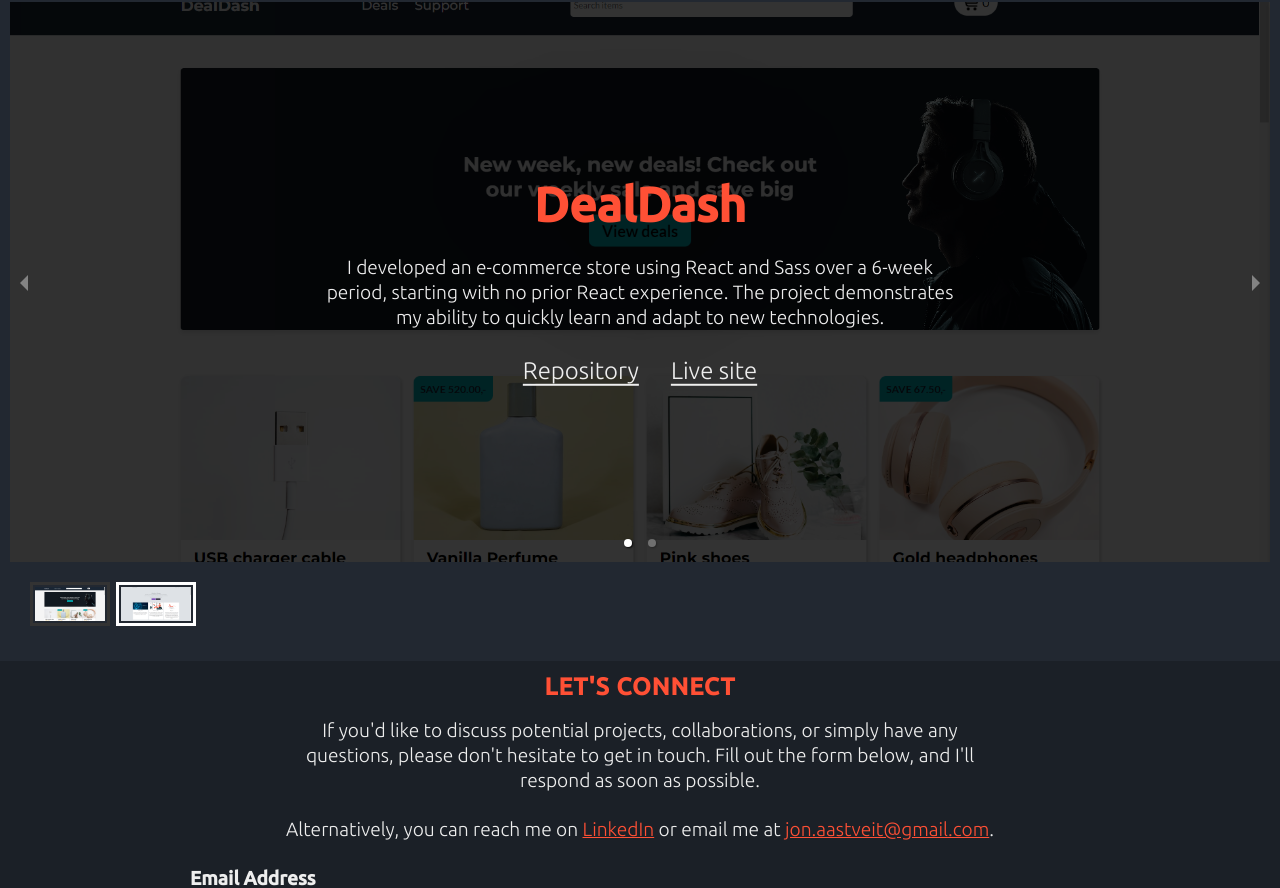
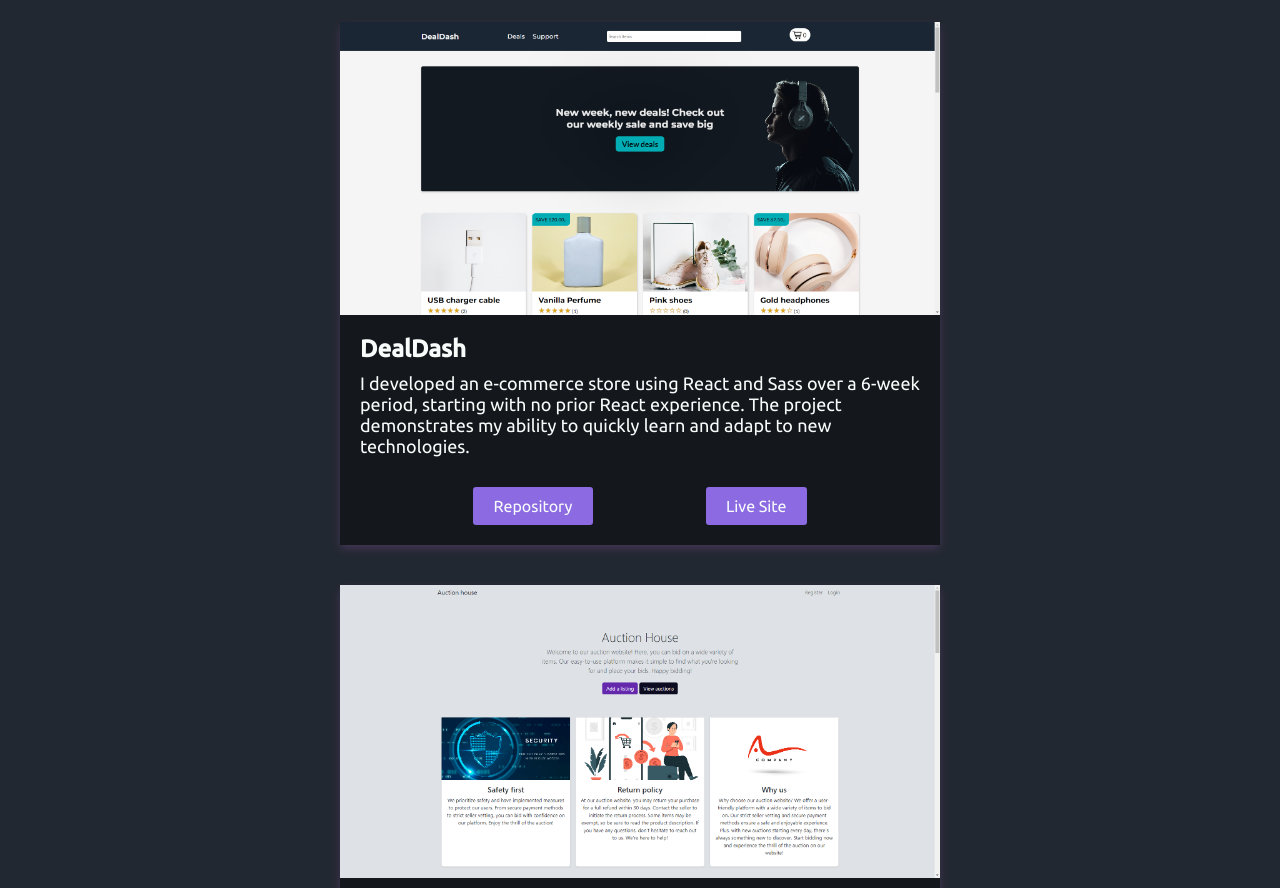
Before and after one commit to Jonast96/New_portfolio, a React (Vite) app: page / in a window 1280 px wide. Shown: the part 1788-2676 px from the top of the page. Built offline with nearby package versions, Linux system fonts and the light colour scheme.

Commit message:
removed carousel and replaced with cards

```diff
--- a/src/components/Carousel.jsx
+++ /dev/null
@@ -1,41 +0,0 @@
-import React from "react";
-import "react-responsive-carousel/lib/styles/carousel.min.css";
-import { Carousel } from "react-responsive-carousel";
-
-import projects from "../data/projects";
-
-console.log(projects);
-
-function ProjectCarousel() {
-  return (
-    <Carousel
-      emulateTouch={true}
-      infiniteLoop={true}
-      showStatus={false}
-      verticalSwipe="standard"
-      autoFocus={false}
-    >
-      {projects.map((project, index) => {
-        return (
-          <div key={index} className="project">
-            <img src={project.image} alt={project.title} />
-            <div className="info">
-              <h3>{project.title}</h3>
-              <p>{project.shortDescription}</p>
-              <div className="links">
-                <a target="_blank" href={project.repoLink}>
-                  Repository
-                </a>
-                <a target="_blank" href={project.liveSiteLink}>
-                  Live site
-                </a>
-              </div>
-            </div>
-          </div>
-        );
-      })}
-    </Carousel>
-  );
-}
-
-export default ProjectCarousel;
--- /dev/null
+++ b/src/components/ProjectCard.jsx
@@ -0,0 +1,37 @@
+import React from "react";
+
+export default function ProjectCard({
+  image,
+  title,
+  shortDescription,
+  repoLink,
+  liveSiteLink,
+}) {
+  return (
+    <div className="project-card">
+      <img src={image} alt={title} className="project-card-image" />
+      <div className="project-card-content">
+        <h2 className="project-card-title">{title}</h2>
+        <p className="project-card-description">{shortDescription}</p>
+        <div className="project-card-links">
+          <a
+            href={repoLink}
+            target="_blank"
+            rel="noreferrer"
+            className="project-card-link"
+          >
+            Repository
+          </a>
+          <a
+            href={liveSiteLink}
+            target="_blank"
+            rel="noreferrer"
+            className="project-card-link"
+          >
+            Live Site
+          </a>
+        </div>
+      </div>
+    </div>
+  );
+}
--- a/src/styles/_variables.scss
+++ b/src/styles/_variables.scss
@@ -1,5 +1,7 @@
 $primaryColor: #222831;
 $secondaryColor: #1b2027;
 $thirdColor: #14181d;
-$altColor: #ff5035;
-$textColor: #eeeeee;
+$altColor: #f8fcfa;
+$textColor: #f8fcfa;
+$accentColor: #c86ae2;
+$buttonColor: #8c6ae2;
--- a/src/styles/sectionFour/sectionFour.scss
+++ b/src/styles/sectionFour/sectionFour.scss
@@ -31,11 +31,12 @@
     text-align: center;
 
     a {
-      color: $altColor;
+      color: $buttonColor;
       transition: color 0.3s ease;
+      font-weight: bold;
 
       &:hover {
-        color: $textColor;
+        color: $accentColor;
       }
     }
   }
@@ -66,7 +67,7 @@
         transition: border-color 0.3s ease;
 
         &:focus {
-          border-color: $altColor;
+          border-color: $buttonColor;
         }
       }
 
@@ -78,7 +79,7 @@
 
     .submit-btn {
       background-color: transparent;
-      color: $altColor;
+      color: $textColor;
       padding: 0.8rem 1.5rem;
       border: 2px solid $altColor;
       cursor: pointer;
--- a/src/styles/sectionOne/sectionOne.scss
+++ b/src/styles/sectionOne/sectionOne.scss
@@ -9,6 +9,10 @@
   flex-direction: column;
   justify-content: center;
   min-height: 101vh;
+  .name {
+    color: $accentColor;
+    border-bottom: 5px solid $accentColor;
+  }
 
   .blobContainer {
     display: none;
@@ -18,14 +22,7 @@
       max-width: 100%;
     }
   }
-  .blob1 {
-    top: 0;
-    right: 0;
-  }
-  .blob2 {
-    bottom: 0;
-    left: 0;
-  }
+
   .intro {
     h1 {
       font-size: 3rem;
@@ -40,7 +37,6 @@
 
   .latestProjectContainer {
     h2 {
-      color: $textColor;
       font-weight: 500;
       text-align: center;
       margin-bottom: 20px;
@@ -71,12 +67,12 @@
       text-align: center;
     }
     a {
-      color: $altColor;
+      color: $buttonColor;
       text-decoration: none;
       transition: color 0.3s;
 
       &:hover {
-        color: darken($altColor, 10%);
+        color: darken($accentColor, 10%);
       }
     }
   }
--- a/src/styles/sectionThree/sectionThree.scss
+++ b/src/styles/sectionThree/sectionThree.scss
@@ -4,67 +4,91 @@
   min-height: 100vh;
   max-width: 1500px;
   margin: 0 auto;
+
   .projectsIntro {
     text-align: center;
     max-width: 900px;
     margin: 50px auto;
+
     h2 {
       margin: 10px 0;
     }
   }
-  .project {
-    position: relative;
-    box-shadow: 0 4px 6px rgba(0, 0, 0, 0.1), 0 1px 3px rgba(0, 0, 0, 0.08);
-    img {
+
+  .projectsContainer {
+    display: flex;
+    justify-content: center;
+    flex-wrap: wrap;
+  }
+
+  .project-card {
+    background-color: $secondaryColor;
+    color: $textColor;
+    display: flex;
+    flex-direction: column;
+    align-items: center;
+    margin: 20px;
+    box-shadow: 0 4px 8px 0 rgba($accentColor, 0.2);
+    transition: 0.3s;
+    width: 90%;
+    max-width: 600px;
+    border-radius: 5px;
+
+    @media (min-width: 600px) {
+      width: 75%;
+    }
+
+    @media (min-width: 900px) {
+      width: 50%;
+    }
+
+    &:hover {
+      box-shadow: 0 8px 16px 0 rgba($accentColor, 0.2);
+    }
+
+    .project-card-image {
       width: 100%;
-      height: 70vh;
+      height: auto;
       object-fit: cover;
     }
-    &::before {
-      content: "";
-      position: absolute;
-      top: 0;
-      left: 0;
-      width: 100%;
+
+    .project-card-content {
+      display: grid;
+      grid-template-rows: auto 1fr auto;
       height: 100%;
-      background-color: rgba(0, 0, 0, 0.8);
-      z-index: 1;
-    }
-    .info {
-      line-height: 1.3;
-      font-weight: 200;
-      display: flex;
-      flex-direction: column;
-      gap: 20px;
-      position: absolute;
-      top: 50%;
-      left: 50%;
-      transform: translate(-50%, -50%);
-      z-index: 2;
-      width: 90%;
-      h3 {
-        font-size: 3rem;
+      padding: 20px;
+      background-color: $thirdColor;
+
+      .project-card-title {
+        font-size: 24px;
+        font-weight: bold;
       }
-      .links {
-        a {
-          text-decoration: underline;
-          text-underline-position: under;
-          text-decoration-skip-ink: none;
-          box-shadow: inset 0 0 0 0 $textColor;
-          color: $textColor;
-          padding: 5px;
-          margin: 0 -0.25rem;
-          transition: color 0.3s ease-in-out, box-shadow 0.3s ease-in-out;
+
+      .project-card-description {
+        font-size: 18px;
+        margin: 10px 0;
+      }
+
+      .project-card-links {
+        display: flex;
+        justify-content: space-evenly;
+        margin-top: 20px;
+
+        .project-card-link {
+          display: inline-block;
+          padding: 10px 20px;
+          font-size: 16px;
+          color: $altColor;
+          background-color: $buttonColor;
+          text-decoration: none;
+          border-radius: 3px;
+          transition: background-color 0.3s, color 0.3s;
+
+          &:hover {
+            background-color: $accentColor;
+            color: $textColor;
+          }
         }
-        a:hover {
-          color: #fff;
-          box-shadow: inset 200px 0 0 0 $altColor;
-        }
-
-        display: flex;
-        gap: 30px;
-        justify-content: center;
-        font-size: 1.5rem;
       }
     }
   }
--- a/src/styles/sectionTwo/sectionTwo.scss
+++ b/src/styles/sectionTwo/sectionTwo.scss
@@ -15,7 +15,7 @@
     margin: 50px auto;
     padding: 10px;
     h4 {
-      color: $textColor;
+      color: $buttonColor;
     }
     p {
       font-weight: 200;
--- a/src/views/Section1.jsx
+++ b/src/views/Section1.jsx
@@ -16,23 +16,8 @@
     visible: { opacity: 1, x: 0 },
   };
 
-  const animationProps = {
-    initial: { opacity: 0, scale: 0.5 },
-    animate: { opacity: 1, scale: 1 },
-    transition: {
-      ease: "easeInOut",
-      duration: 1,
-    },
-  };
-
   return (
     <section className="sectionOne">
-      <motion.div className="blobContainer blob1" {...animationProps}>
-        <img src={blob1} alt="" />
-      </motion.div>
-      <motion.div className="blobContainer blob2" {...animationProps}>
-        <img src={blob2} alt="" />
-      </motion.div>
       <motion.div
         className="intro"
         variants={fromRight}
@@ -40,7 +25,9 @@
         animate="visible"
         transition={{ duration: 1 }}
       >
-        <h1>Hi, I'm Jon</h1>
+        <h1>
+          Hi, I'm <span className="name">Jon</span>{" "}
+        </h1>
         <p>
           As a creative front-end developer, I bring web designs to life with
           seamless user experiences. Skilled in HTML, CSS, JavaScript and React,
--- a/src/views/Section3.jsx
+++ b/src/views/Section3.jsx
@@ -1,9 +1,9 @@
 import "../styles/sectionThree/sectionThree.scss";
-import ProjectCarousel from "../components/Carousel";
-
+import ProjectCard from "../components//ProjectCard";
 import { useInView } from "framer-motion";
 import { useRef, useState } from "react";
 import { motion } from "framer-motion";
+import projects from "..//data//projects";
 
 function Section3() {
   const projectsIntroRef = useRef(null);
@@ -47,7 +47,19 @@
         }
         transition={{ duration: 1 }}
       >
-        <ProjectCarousel />
+        <div className="projectsContainer">
+          {projects.map((project) => {
+            return (
+              <ProjectCard
+                image={project.image}
+                title={project.title}
+                shortDescription={project.shortDescription}
+                repoLink={project.repoLink}
+                liveSiteLink={project.liveSiteLink}
+              />
+            );
+          })}
+        </div>
       </motion.div>
     </section>
   );
```
